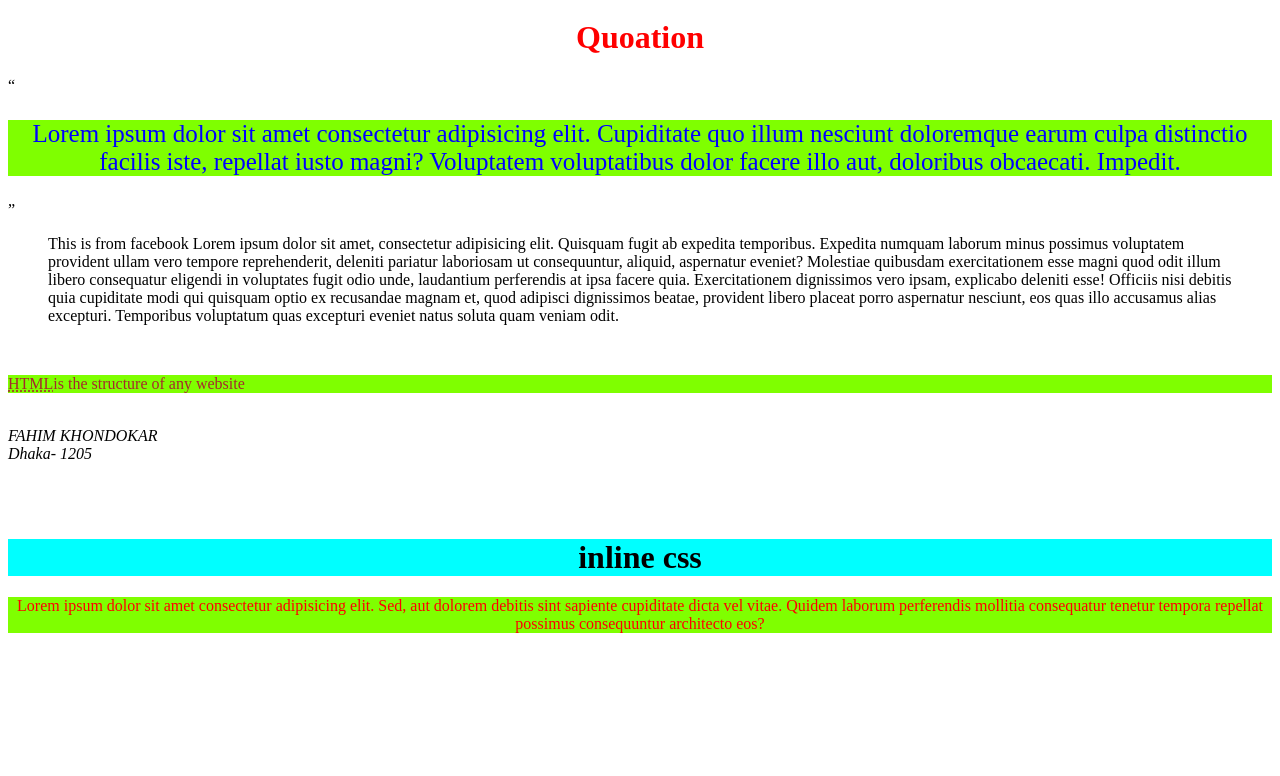
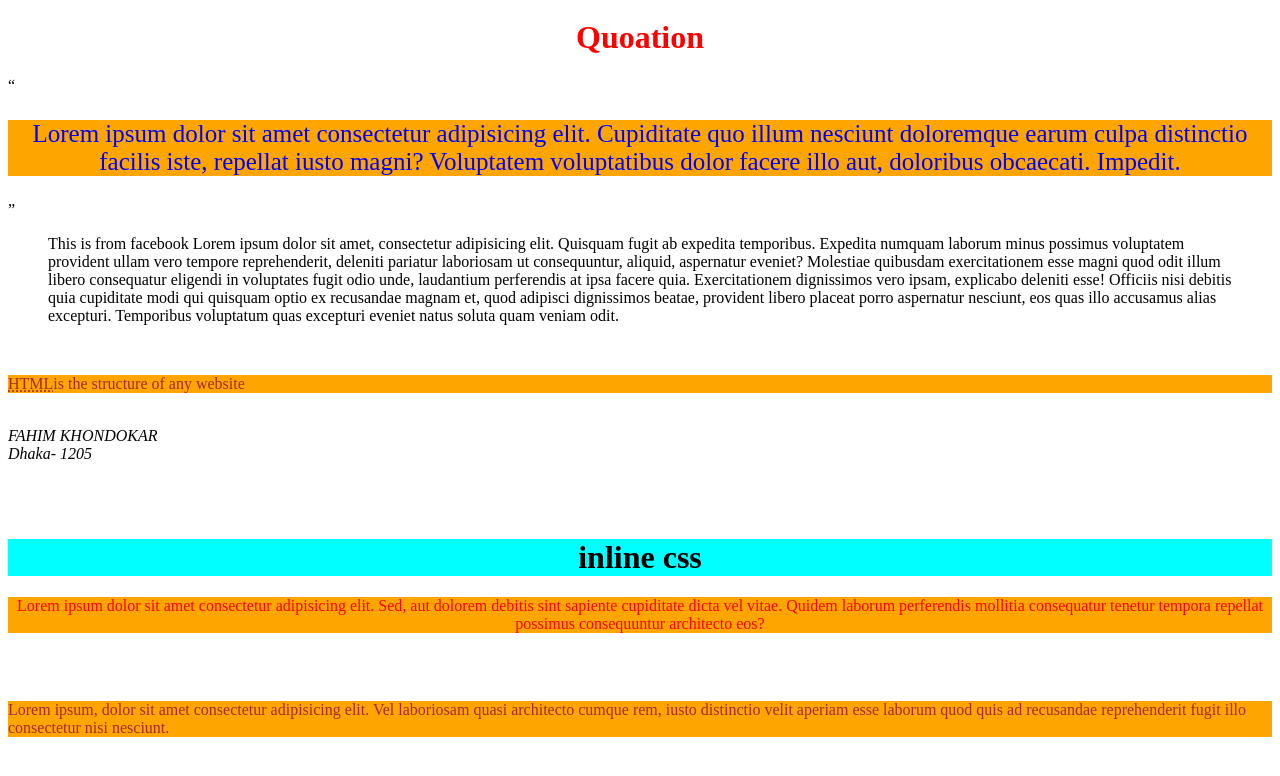
Before and after one commit to Hares319/practicehub, a plain HTML site: page index.html in a window 1280 px wide. Shown: the part 1684-2460 px from the top of the page. Before the commit the page ends 2333 px from the top, so only its background shows below. Drawn offline with Linux system fonts and the light colour scheme.

Commit message:
enternal css

```diff
--- a/index.html
+++ b/index.html
@@ -77,3 +77,21 @@
   <h1 style="background-color: aqua; text-align: center;">inline css</h1>
   <p style="color: red; text-align: center; font-size: medium; ">Lorem ipsum dolor sit amet consectetur adipisicing elit. Sed, aut dolorem debitis sint sapiente cupiditate dicta vel vitae. Quidem laborum perferendis mollitia consequatur tenetur tempora repellat possimus consequuntur architecto eos?</p>
 </body>
+
+<br><br>
+<!-- internal css -->
+ <head>
+  <style>
+    p{
+      background-color: orange;
+      color: brown;
+      text-align: left;
+    }
+
+  </style>
+  <body>
+    <p>Lorem ipsum, dolor sit amet consectetur adipisicing elit. Vel laboriosam quasi architecto cumque rem, iusto distinctio velit aperiam esse laborum quod quis ad recusandae reprehenderit fugit illo consectetur nisi nesciunt.</p>
+  </body>
+
+ </head>
+    <br><br>
```
